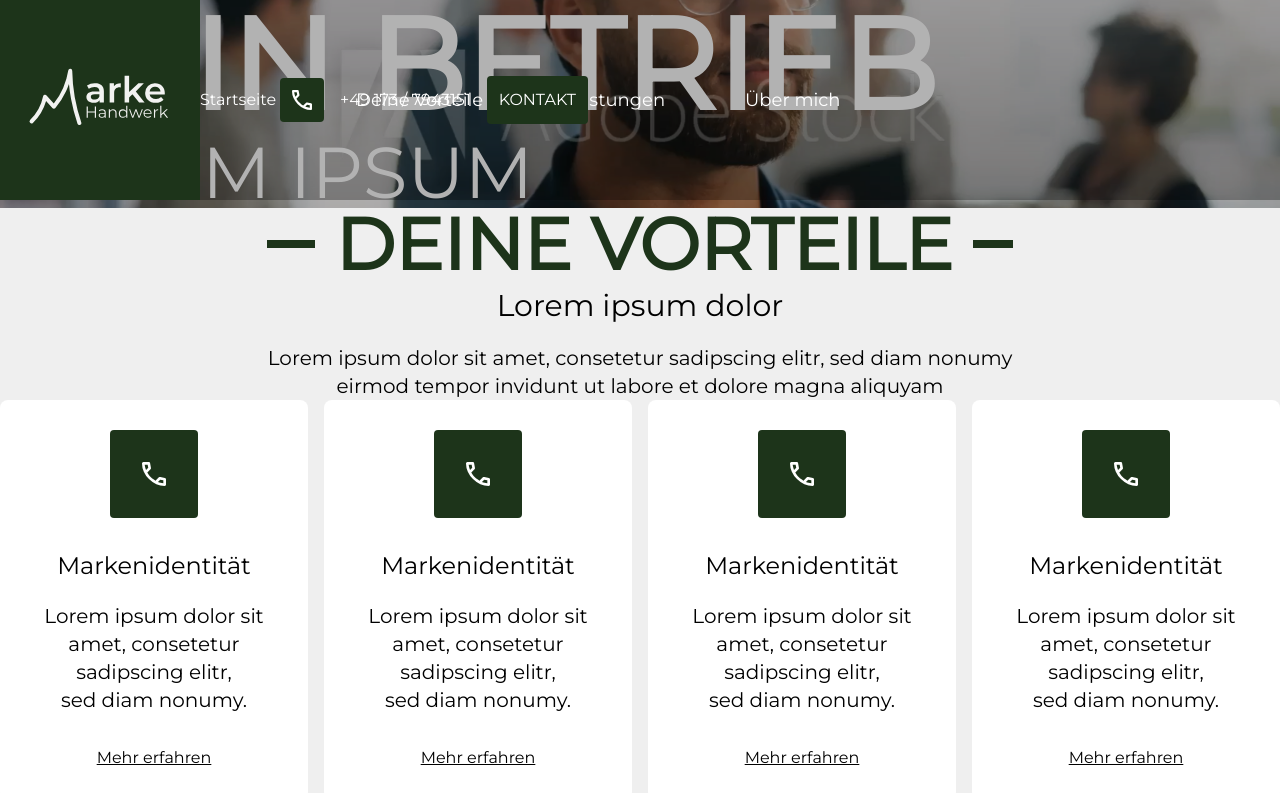
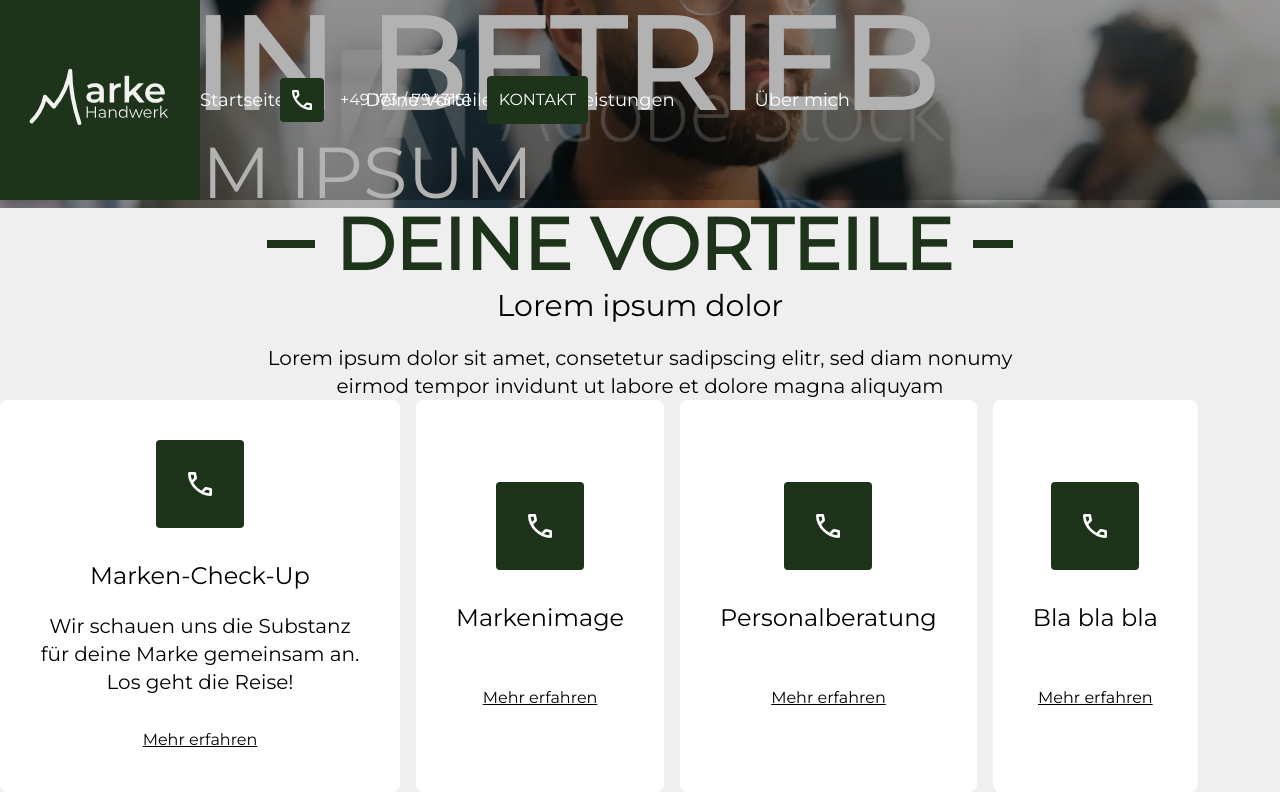
Before and after one commit to noahwiltz/marke-handwerk-vue-nuxt-app, a Nuxt app: page / in a window 1280 px wide. Shown: the top 793 px of the page. Built offline with nearby package versions, Linux system fonts and the light colour scheme.

Commit message:
Implementing IconCard props

```diff
--- /dev/null
+++ b/components/AboutMeStage.vue
@@ -0,0 +1,3 @@
+<script setup></script>
+
+<template></template>
--- a/components/IconCard.vue
+++ b/components/IconCard.vue
@@ -1,17 +1,22 @@
-<script setup></script>
+<script setup>
+defineProps({
+  title: String,
+  description: String,
+});
+</script>
 
 <template>
   <div
-    class="flex flex-col justify-center items-center max-w-[400px] max-h-[400px] rounded-lg bg-white p-10"
+    class="flex flex-col justify-center items-center max-w-[400px] max-h-[400px] rounded-lg bg-white p-10 hover:scale-95 duration-300 ease-in-out cursor-pointer"
   >
     <div class="[background-color:#1D341A] rounded p-8">
       <img class="w-6 fill-black" src="/icons/call-icon.svg" alt="" />
     </div>
-    <h2 class="text-2xl mt-8">Markenidentität</h2>
-    <p class="text-center text-xl font-extralight mt-5">
-      Lorem ipsum dolor sit amet, consetetur sadipscing elitr, <br />
-      sed diam nonumy.
-    </p>
+    <h2 class="text-2xl mt-8">{{ title }}</h2>
+    <p
+      v-html="description"
+      class="text-center text-xl font-extralight mt-5"
+    ></p>
     <a class="font-extralight underline mt-8" href="">Mehr erfahren</a>
   </div>
 </template>
--- a/components/IconCardStage.vue
+++ b/components/IconCardStage.vue
@@ -7,10 +7,14 @@
       description="Lorem ipsum dolor sit amet, consetetur sadipscing elitr, sed diam nonumy eirmod tempor invidunt ut labore et dolore magna aliquyam"
     />
     <div class="flex space-x-4 mt-18">
-      <IconCard />
-      <IconCard />
-      <IconCard />
-      <IconCard />
+      <IconCard
+        title="Marken-Check-Up"
+        description="Wir schauen uns die
+      Substanz für deine Marke gemeinsam an. Los geht die Reise!"
+      />
+      <IconCard title="Markenimage" />
+      <IconCard title="Personalberatung" />
+      <IconCard title="Bla bla bla" />
     </div>
   </div>
 </template>
--- a/components/Navbar.vue
+++ b/components/Navbar.vue
@@ -6,10 +6,26 @@
     <nav
       class="relative flex w-full h-26 items-center space-x-20 bg-black/30 px-25"
     >
-      <NuxtLink to="/" class="text-md text-white">Startseite </NuxtLink>
-      <NuxtLink to="/" class="text-lg text-white">Deine Vorteile </NuxtLink>
-      <NuxtLink to="/" class="text-lg text-white">Leistungen </NuxtLink>
-      <NuxtLink to="/" class="text-lg text-white">Über mich </NuxtLink>
+      <NuxtLink
+        to="/"
+        class="text-lg text-white hover:underline duration-300 ease-in-out"
+        >Startseite
+      </NuxtLink>
+      <NuxtLink
+        to="/"
+        class="text-lg text-white hover:underline duration-300 ease-in-out"
+        >Deine Vorteile
+      </NuxtLink>
+      <NuxtLink
+        to="/"
+        class="text-lg text-white hover:underline duration-300 ease-in-out"
+        >Leistungen
+      </NuxtLink>
+      <NuxtLink
+        to="/"
+        class="text-lg text-white hover:underline duration-300 ease-in-out"
+        >Über mich
+      </NuxtLink>
       <div class="absolute right-25 flex items-center">
         <div class="[background-color:#1D341A] rounded p-3">
           <img src="/icons/call-icon.svg" alt="Call icon" />
--- a/pages/index.vue
+++ b/pages/index.vue
@@ -4,4 +4,5 @@
   <HeroStage title="Dein Betrieb" subTitle="Lorem ipsum" />
   <IconCardStage />
   <ContactCta />
+  <AboutMeStage />
 </template>
```
